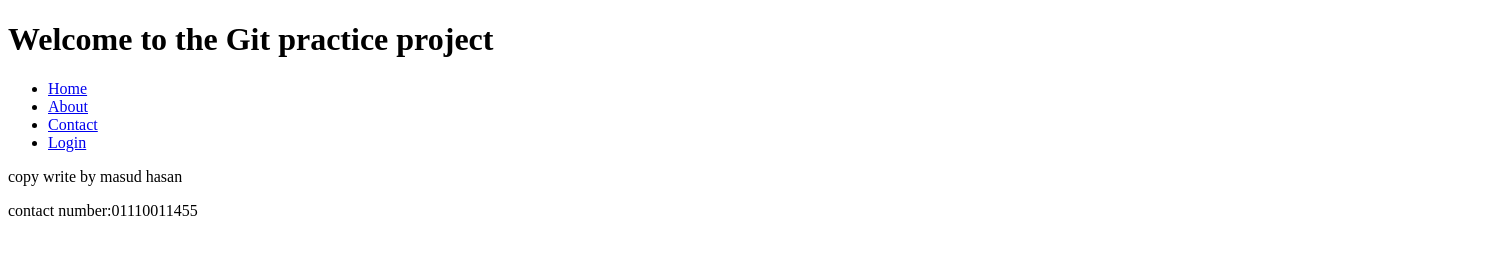
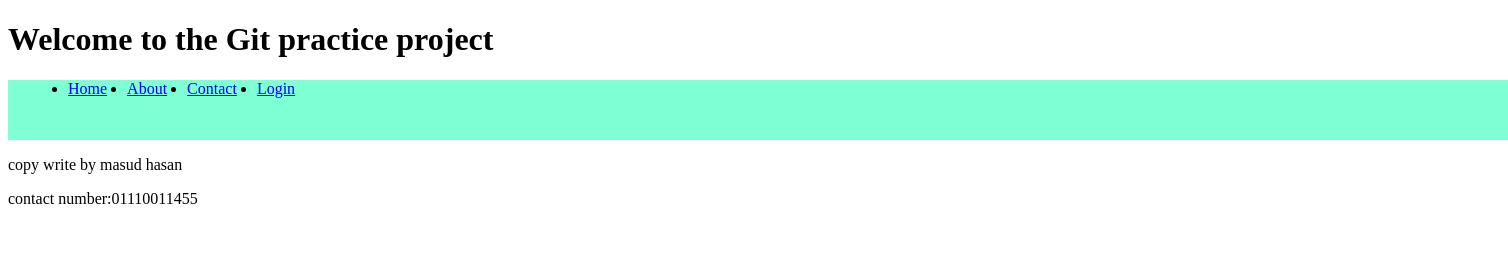
Before and after one commit to masudhasansarker/Learning-git, a plain HTML site: page index.html in a window 1280 px wide. Shown: the whole page, 1508 px wide, since content can reach past the window. Drawn offline with Linux system fonts and the light colour scheme.

Commit message:
css file add

```diff
--- /dev/null
+++ b/index.css
@@ -0,0 +1,12 @@
+.navbar{
+    background-color: aquamarine;
+    height: 60px;
+    width: 1500px;
+}
+.uldesign{
+    display: flex;
+}
+.item{
+    gap: 10px;
+    margin-left: 20px;
+}
--- a/index.html
+++ b/index.html
@@ -3,16 +3,17 @@
 <head>
     <meta charset="UTF-8">
     <meta name="viewport" content="width=device-width, initial-scale=1.0">
+    <link rel="stylesheet" href="index.css">
     <title>Document</title>
 </head>
 <body>
     <h1>Welcome to the Git practice project</h1>
-    <nav>
-        <ul>
-            <li><a href="/">Home</a></li>
-            <li><a href="/">About</a></li>
-            <li><a href="/">Contact</a></li>
-	    <li><a href="/">Login</a></li>
+    <nav class="navbar">
+        <ul class="uldesign">
+            <li class="item"><a href="/">Home</a></li>
+            <li class="item"><a href="/">About</a></li>
+            <li class="item"><a href="/">Contact</a></li>
+	    <li class="item"><a href="/">Login</a></li>
         </ul>
     </nav>
     <footer>
```
